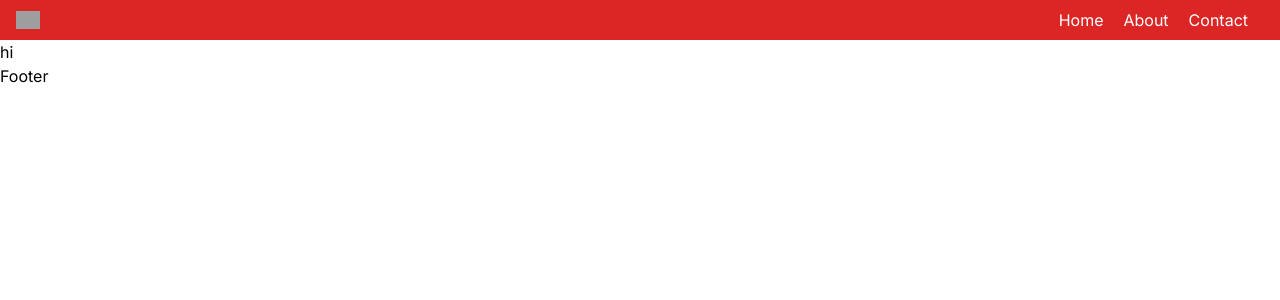
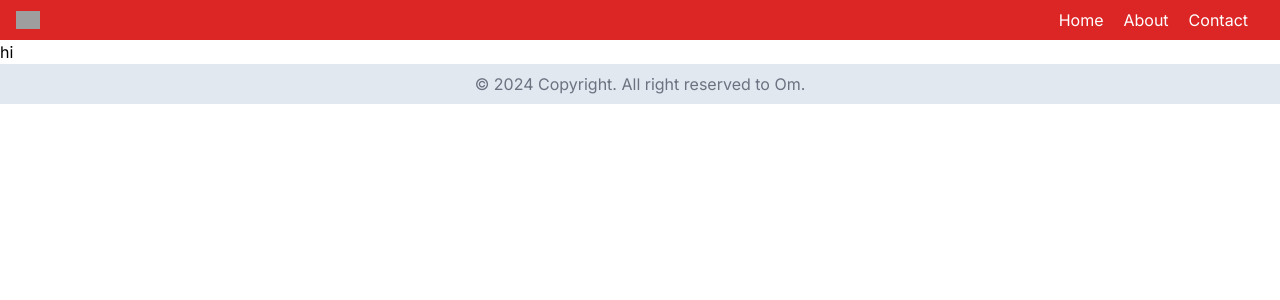
Before and after one commit to OmBharti999/airlines, a Next.js app: page / in a window 1280 px wide. Shown: the top 300 px of the page. Built offline with nearby package versions, Linux system fonts and the light colour scheme; grey boxes are pictures that could not be loaded.

Commit message:
footer update

```diff
--- a/app/_component/Footer/Footer.tsx
+++ b/app/_component/Footer/Footer.tsx
@@ -1,5 +1,7 @@
 import React from "react";
+import "./index.css";
 
 export function Footer() {
-  return <div>Footer</div>;
+  const currentYear = new Date().getFullYear();
+  return <footer className="footer">© {currentYear} Copyright. All right reserved to Om.</footer>;
 }
--- /dev/null
+++ b/app/_component/Footer/index.css
@@ -0,0 +1,3 @@
+footer {
+  @apply w-full bg-slate-200 text-gray-500 min-h-10 flex items-center justify-center;
+}
```
